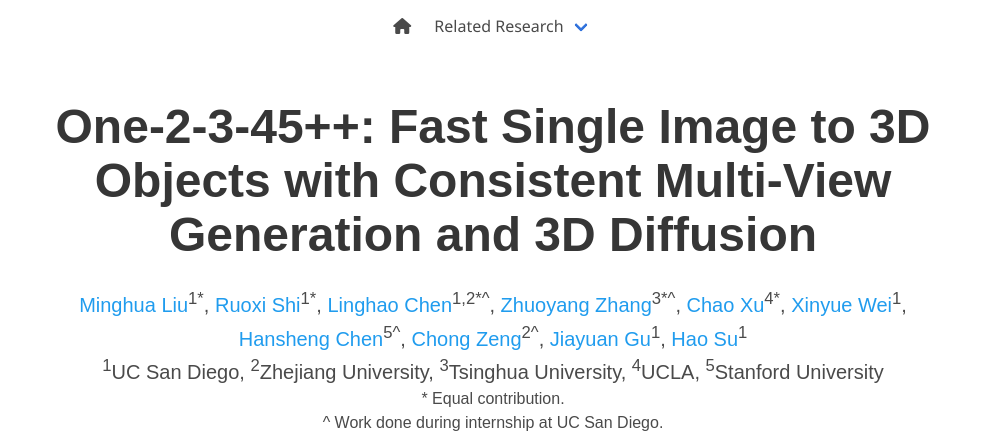
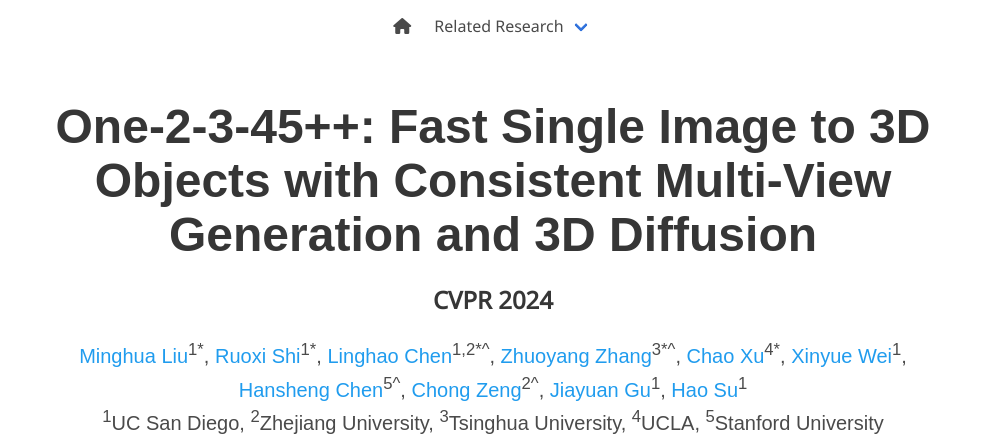
Before and after one commit to SUDO-AI-3D/One2345plus.github.io, a plain HTML site: page index.html in a window 1280 px wide. Shown: the top 435 px of the page, without its empty margins (147-1132 px from the left). Drawn offline with nearby package versions, Linux system fonts and the light colour scheme; some icons are missing; a web font is replaced by a local one.

Commit message:
update index html

```diff
--- a/index.html
+++ b/index.html
@@ -72,6 +72,7 @@
       <div class="columns is-centered">
         <div class="column has-text-centered">
           <h2 class="title is-1 publication-title">One-2-3-45++: Fast Single Image to 3D Objects with Consistent Multi-View Generation and 3D Diffusion</h2>
+          <h4 class="title is-4">CVPR 2024</h4>
           <div class="is-size-5 publication-authors">
             <span class="author-block">
               <a href="https://cseweb.ucsd.edu/~mil070/">Minghua Liu</a><sup>1*</sup>,</span>
```
